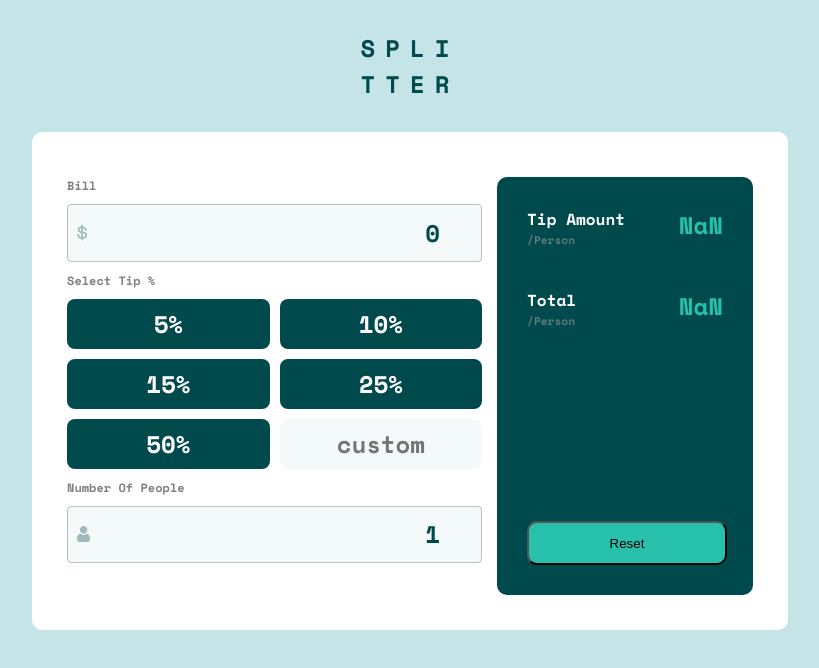
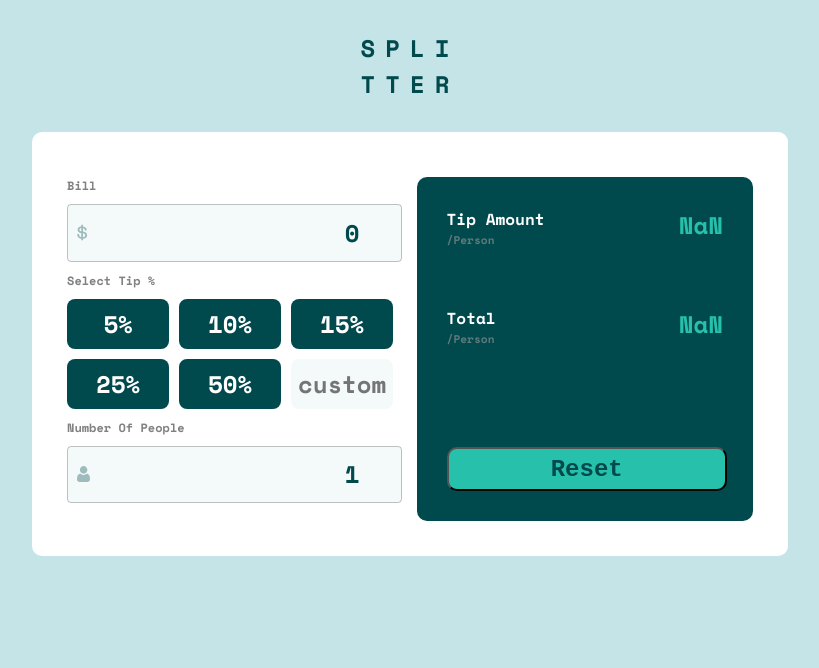
Before and after one commit to AiAweida/tipping, a React (Create React App) app: page / in a window 1280 px wide. Shown: the top 668 px of the page, without its empty margins (230-1049 px from the left). Built offline with nearby package versions, Linux system fonts and the light colour scheme.

Commit message:
reset button

```diff
--- a/src/App.tsx
+++ b/src/App.tsx
@@ -42,6 +42,7 @@ function App() {
           customPercent={custom}
         />
         <OutputLayout
+          gettheValues={getvalues}
           reset={resetcallback}
           totaltopay={total}
           perpersontopay={perPerson}
--- a/src/components/Custom/index.css
+++ b/src/components/Custom/index.css
@@ -3,9 +3,12 @@
   height: 100%;
   background-color: var(--LightGrayishcyan);
   font-family: var(--FamilyFont);
-  text-align: center;
+  text-align: right;
   border: none;
   border-radius: 8px;
   color: var(--Verydarkcyan);
   font-size: 24px;
 }
+::-webkit-input-placeholder {
+  text-align: center;
+}
--- a/src/components/Outputtext/index.css
+++ b/src/components/Outputtext/index.css
@@ -15,3 +15,13 @@
   color: white;
   font-size: 100%;
 }
+@media screen and (min-width: 1024px) {
+  .OutputText {
+    margin-bottom: 58px;
+  }
+}
+@media screen and (max-width: 1023px) {
+  .OutputText {
+    margin-bottom: 29px;
+  }
+}
--- a/src/components/reset/index.css
+++ b/src/components/reset/index.css
@@ -2,5 +2,14 @@
   background-color: var(--Strongcyan);
   width: 100%;
   height: 40px;
+  font-size: 24px;
   border-radius: 10px;
+  font-weight: bold;
+  font-family: monospace;
+  color: var(--Verydarkcyan);
 }
+@media screen and (min-wdith: 1024px) {
+  .Reset {
+    margin: 51px 0px 0px 0px;
+  }
+}
--- a/src/components/reset/reset.tsx
+++ b/src/components/reset/reset.tsx
@@ -2,10 +2,27 @@ import React from "react";
 import "./index.css";
 interface ResetProps {
   reset: (value: number) => void;
+  bill: number;
+  people: number;
 }
 export const Reset: React.FC<ResetProps> = ({ reset }) => {
+  let button = document.getElementById("resetButton");
+
+  //   if (input. == 0) {
+  //     button.disabled = true;
+  //   } else {
+  //     button.disabled = false;
+  //   }
+  // ;
+  let p;
   return (
-    <button type="submit" className="Reset" onClick={() => reset(0)}>
+    <button
+      disabled={p}
+      type="submit"
+      className="Reset"
+      id="resetButton"
+      onClick={() => reset(0)}
+    >
       Reset
     </button>
   );
--- a/src/containers/Layout/inputlayout.css
+++ b/src/containers/Layout/inputlayout.css
@@ -13,3 +13,9 @@
 .Input__container {
   padding: inherit;
 }
+@media screen and (min-width: 1024px) {
+  .Button__container {
+    grid-template-rows: repeat(2, 50px);
+    grid-template-columns: repeat(3, calc(32% - 5px));
+  }
+}
--- a/src/containers/output/index.tsx
+++ b/src/containers/output/index.tsx
@@ -5,11 +5,19 @@ interface props {
   totaltopay: number;
   reset: (newValue: number) => void;
   perpersontopay: number;
+  gettheValues: (
+    totaltopay: number,
+    personToPay: number,
+    bill: number,
+    percentage: string,
+    people: number
+  ) => void;
 }
 export const OutputLayout: React.FC<props> = ({
   totaltopay,
   perpersontopay,
   reset,
+  gettheValues,
 }) => {
   return (
     <div className="Output__Container">
--- a/src/containers/output/output.css
+++ b/src/containers/output/output.css
@@ -1,15 +1,15 @@
 .Output__Container {
   background-color: var(--Verydarkcyan);
-  display: grid;
-  grid-row-gap: 40px;
   border-radius: 10px;
   padding: 30px;
-  grid-template-rows: repeat(2, max-content) auto;
   margin-top: 10px;
-  margin-left: 15px;
 }
 @media screen and (min-width: 1024px) {
   .Reset__Layout {
-    margin-top: 9.5em;
+    margin-top: 100px;
+  }
+  .Output__Container {
+    margin-left: 15px;
+    width: 50%;
   }
 }
```
